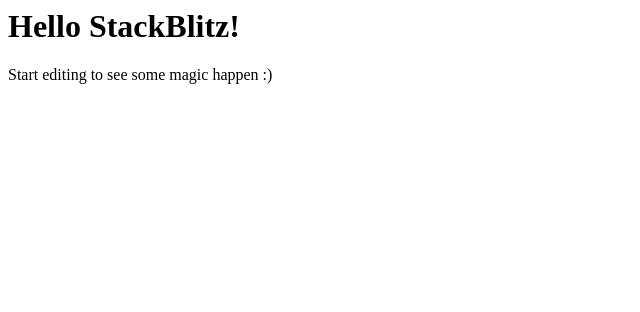
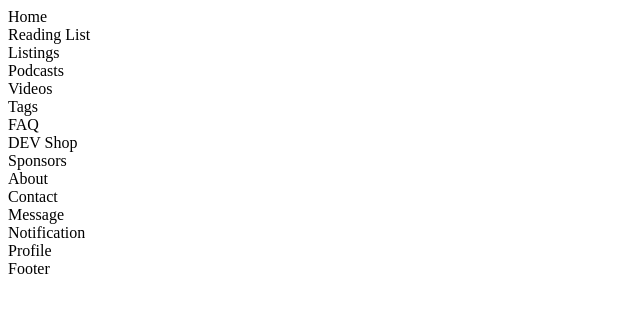
Before and after one commit to kalburgimanjunath/react-dev, a React (Create React App) app: page / in a window 1280 px wide. Shown: the top 312 px of the page, without its empty margins (0-640 px from the left). Built offline with nearby package versions, Linux system fonts and the light colour scheme.

Commit message:
3 files modified, 4 added

```diff
--- a/src/app/App.js
+++ b/src/app/App.js
@@ -1,11 +1,11 @@
 import React from 'react';
 import '../style/index.css';
-
+import { Header, Footer, Navbar } from '../common/index';
 export default function App() {
   return (
     <div>
-      <h1>Hello StackBlitz!</h1>
-      <p>Start editing to see some magic happen :)</p>
+      <Header />
+      <Footer />
     </div>
   );
 }
--- /dev/null
+++ b/src/common/Posts.js
@@ -0,0 +1,4 @@
+import React from 'react';
+export default function Posts() {
+  return <div>Posts</div>;
+}
--- /dev/null
+++ b/src/common/index.js
@@ -0,0 +1,4 @@
+import Header from './sharedComponent/Header';
+import Footer from './sharedComponent/Footer';
+import Navbar from './sharedComponent/Navbar';
+export { Header, Footer, Navbar };
--- a/src/common/sharedComponent/Footer.js
+++ b/src/common/sharedComponent/Footer.js
@@ -0,0 +1,4 @@
+import React from 'react';
+export default function Footer() {
+  return <div>Footer</div>;
+}
--- /dev/null
+++ b/src/common/sharedComponent/Header.js
@@ -0,0 +1,11 @@
+import React from 'react';
+import Navbar from './Navbar';
+import TopMenu from './TopMenu';
+export default function Header() {
+  return (
+    <div>
+      <Navbar />
+      <TopMenu />
+    </div>
+  );
+}
--- a/src/common/sharedComponent/Navbar.js
+++ b/src/common/sharedComponent/Navbar.js
@@ -0,0 +1,23 @@
+import React from 'react';
+export default function Navbar() {
+  const navitem = [
+    'Home',
+    'Reading List',
+    'Listings',
+    'Podcasts',
+    'Videos',
+    'Tags',
+    'FAQ',
+    'DEV Shop',
+    'Sponsors',
+    'About',
+    'Contact',
+  ];
+  return (
+    <div>
+      {navitem.map((item) => {
+        return <div>{item}</div>;
+      })}
+    </div>
+  );
+}
--- /dev/null
+++ b/src/common/sharedComponent/TopMenu.js
@@ -0,0 +1,11 @@
+import React from 'react';
+export default function TopMenu() {
+  const navitem = ['Message', 'Notification', 'Profile'];
+  return (
+    <div>
+      {navitem.map((item) => {
+        return <div>{item}</div>;
+      })}
+    </div>
+  );
+}
```
